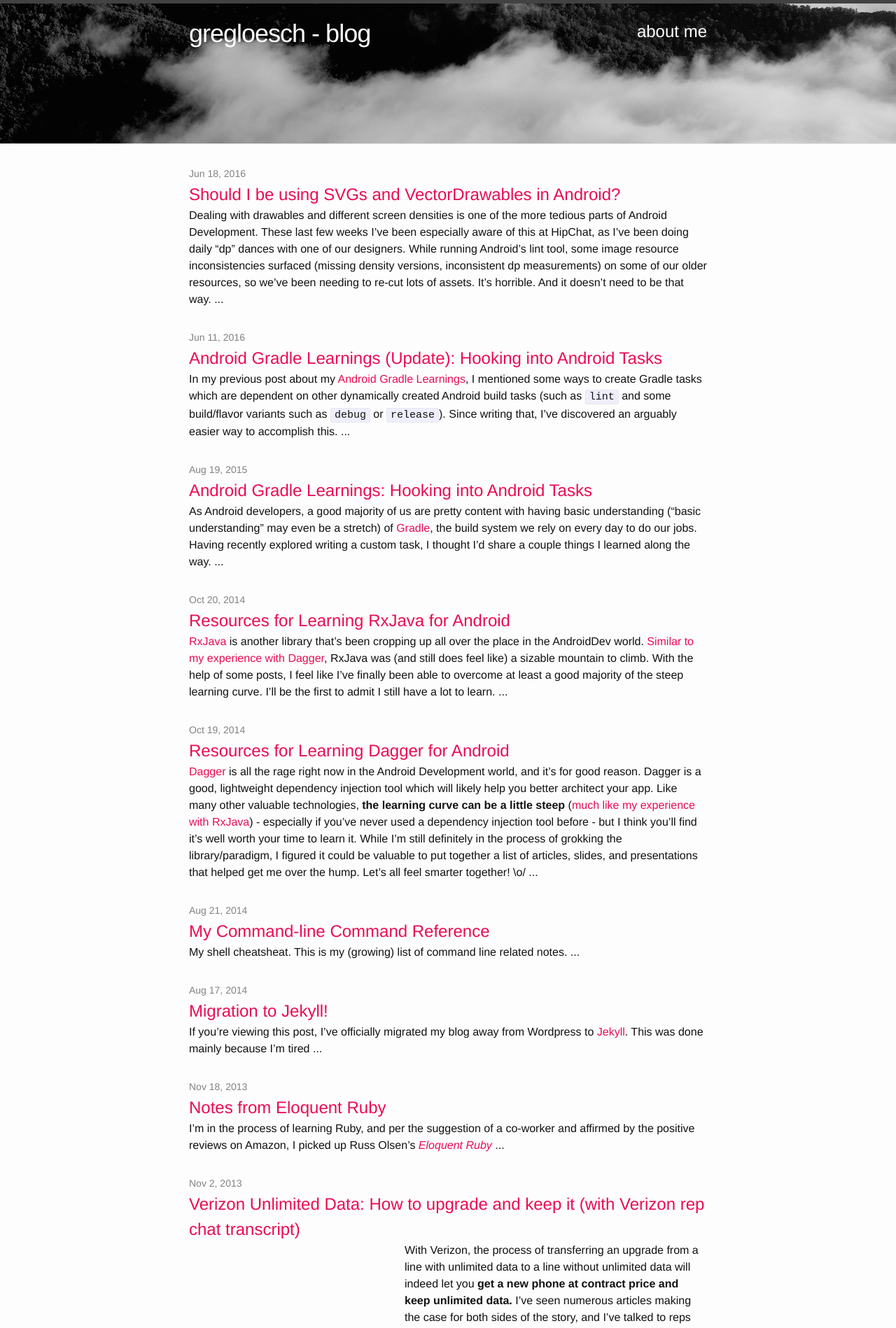
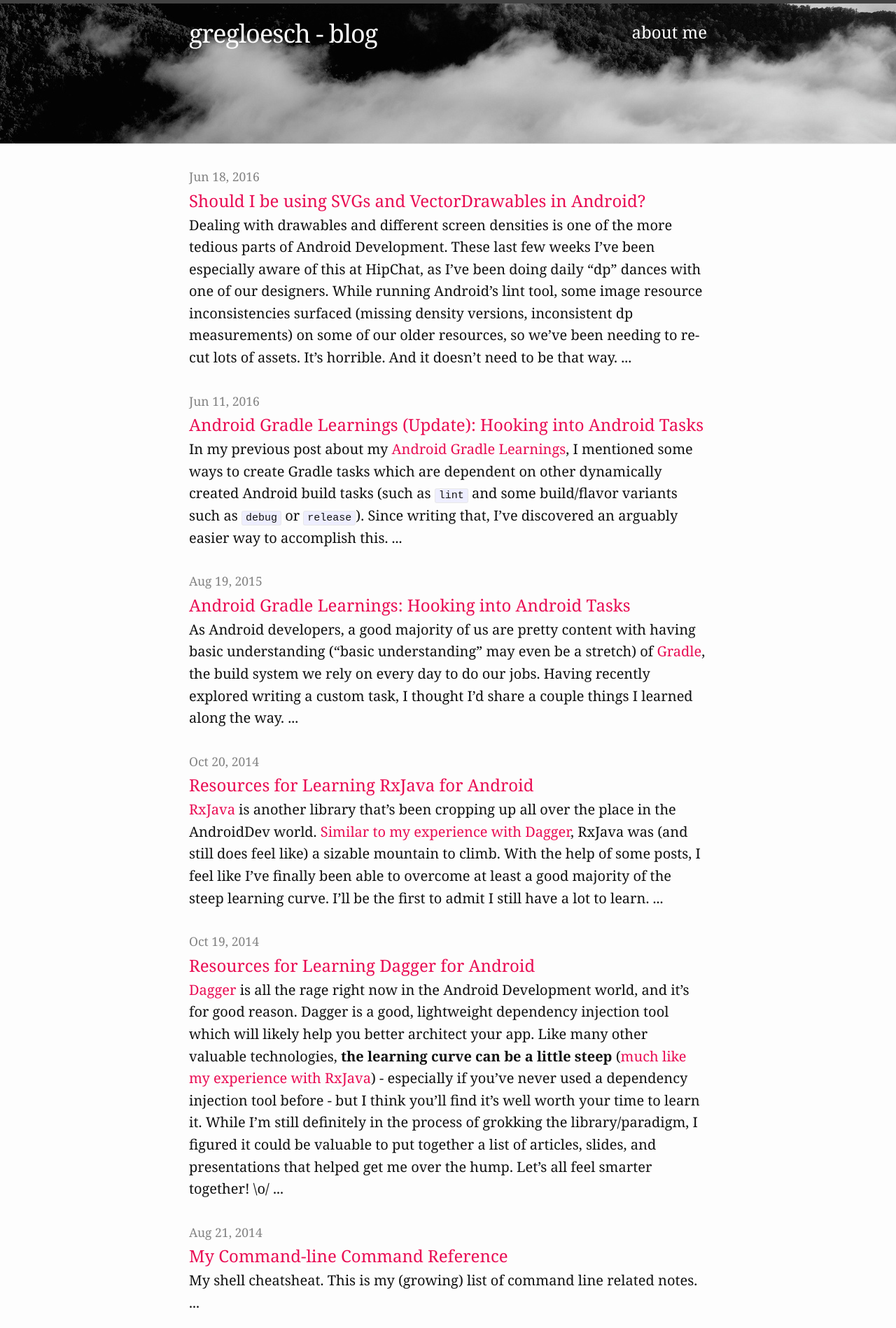
Before and after one commit to loeschg/loeschg.github.io, a Jekyll site: the page built from index.html, in a window 1280 px wide. Shown: the top 1898 px of the page at 70% size. Built offline with Jekyll 4.4.1, drawn with Linux system fonts in a browser that asks for light colours; nearby versions of some CDN libraries.

Commit message:
Change text font/style

```diff
--- a/css/main.scss
+++ b/css/main.scss
@@ -6,10 +6,10 @@
 
 
 // Our variables
-$base-font-family: Helvetica, Arial, sans-serif;
-$base-font-size:   16px;
+$base-font-family: medium-content-serif-font, Georgia, Cambria, "Times New Roman", Times, serif;
+$base-font-size:   20px;
 $small-font-size:  $base-font-size * 0.875;
-$base-line-height: 1.5;
+$base-line-height: 1.58;
 
 $spacing-unit:     30px;
 
```
